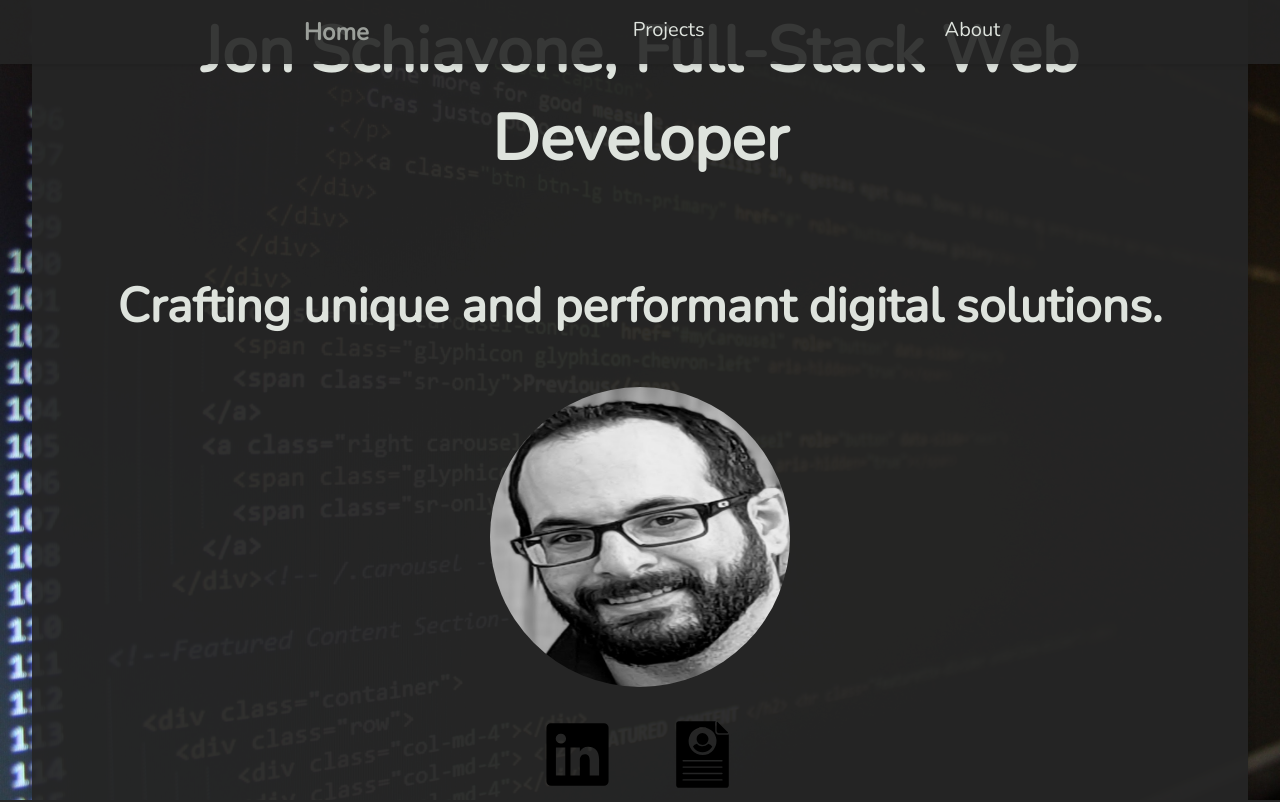
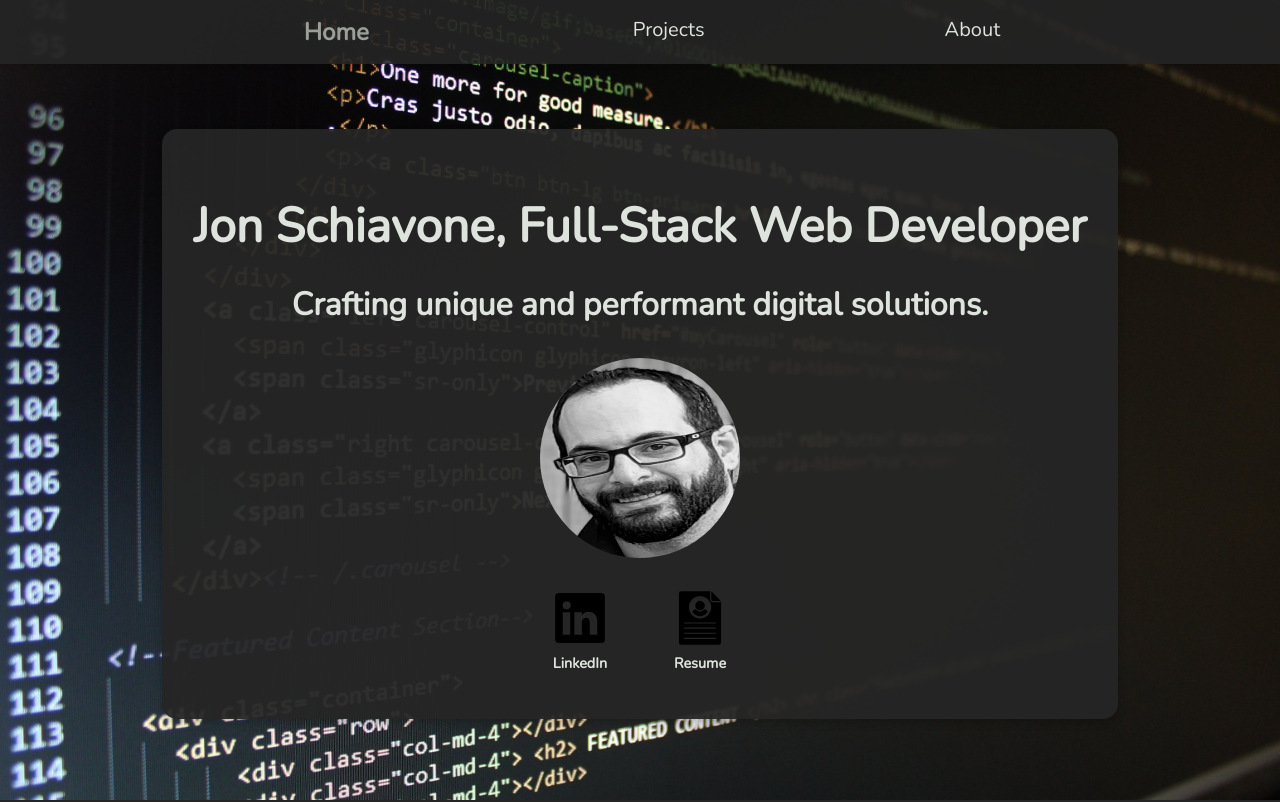
Before and after one commit to angrypirate33/portfolio, a React (Create React App) app: page / in a window 1280 px wide. Shown: the top 802 px of the page. Built offline with nearby package versions, Linux system fonts and the light colour scheme.

Commit message:
Updtes HomePage for laptop screens.

```diff
--- a/src/pages/HomePage/HomePage.css
+++ b/src/pages/HomePage/HomePage.css
@@ -90,6 +90,40 @@ html {
     font-weight: bold;
 }
 
+@media only screen and (max-width: 1370px) {
+
+    .parallax-content {
+        margin-top: 3em;
+    }
+
+    .parallax-header {
+        font-size: 3em;
+    }
+
+    .parallax-body {
+        font-size: 2em;
+        margin-top: -0.25em;
+    }
+
+    .profile-pic {
+        width: 200px;
+        height: 200px;
+    }
+
+    .social-links {
+        width: 180px;
+    }
+
+    .linkedin-logo, .resume-logo {
+        height: 60px;
+        width: 60px;
+    }
+
+    .social-text {
+        font-size: 0.9em;
+    }
+}
+
 @media only screen and (max-width: 590px) {
     .parallax-header {
         font-size: 2em;
```
